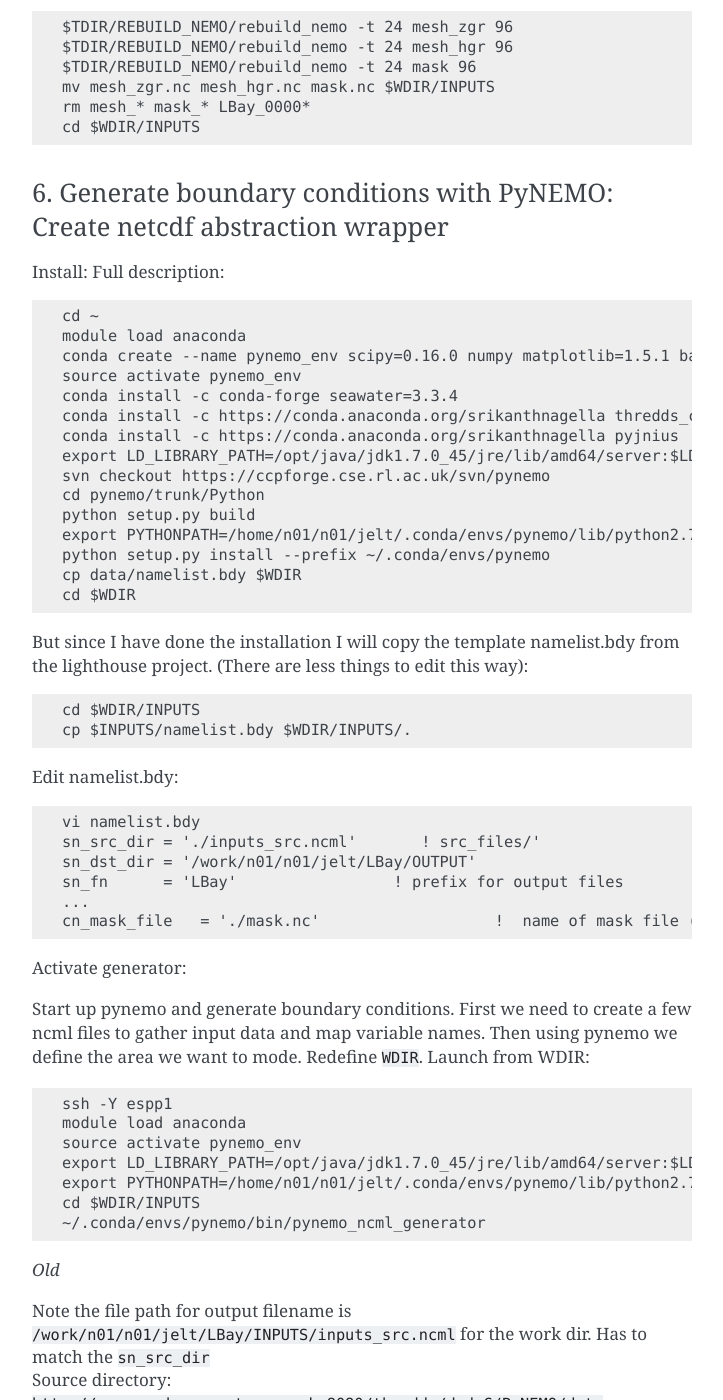
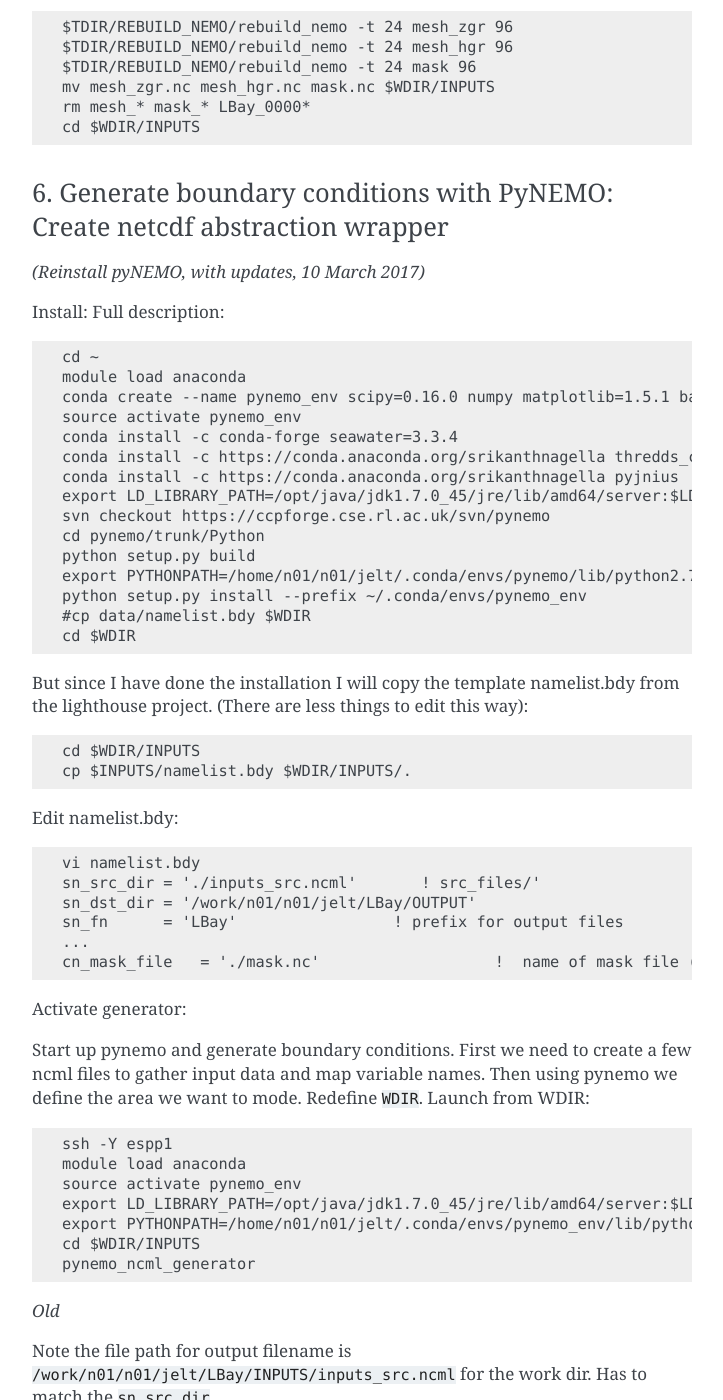
Before and after one commit to NOC-MSM/SEAsia, a Sphinx documentation site: the page built from docs/source/LBay.rst, in a window 1280 px wide and 1400 px high, scrolled down 11360 px. Shown: the whole window, without its empty margins (388-1111 px from the left). Built offline with Sphinx 7.4.7, drawn with Linux system fonts in a browser that asks for light colours; some of the changed text lies outside the part shown.

Commit message:
new pynemo_generator
stuck in pynemo call

```diff
--- a/docs/source/LBay.rst
+++ b/docs/source/LBay.rst
@@ -548,6 +548,8 @@ If that works, we then need to rebuild the mesh and mask files in to single file
 6. Generate boundary conditions with PyNEMO: Create netcdf abstraction wrapper
 ++++++++++++++++++++++++++++++++++++++++++++++++++++++++++++++++++++++++++++++
 
+*(Reinstall pyNEMO, with updates, 10 March 2017)*
+
 Install: Full description::
 
   cd ~
@@ -562,8 +564,8 @@ Install: Full description::
   cd pynemo/trunk/Python
   python setup.py build
   export PYTHONPATH=/home/n01/n01/jelt/.conda/envs/pynemo/lib/python2.7/site-packages/:$PYTHONPATH
-  python setup.py install --prefix ~/.conda/envs/pynemo
-  cp data/namelist.bdy $WDIR
+  python setup.py install --prefix ~/.conda/envs/pynemo_env
+  #cp data/namelist.bdy $WDIR
   cd $WDIR
 
 But since I have done the installation I will copy the template namelist.bdy
@@ -594,9 +596,9 @@ Redefine ``WDIR``. Launch from WDIR::
   module load anaconda
   source activate pynemo_env
   export LD_LIBRARY_PATH=/opt/java/jdk1.7.0_45/jre/lib/amd64/server:$LD_LIBRARY_PATH
-  export PYTHONPATH=/home/n01/n01/jelt/.conda/envs/pynemo/lib/python2.7/site-packages/:$PYTHONPATH
+  export PYTHONPATH=/home/n01/n01/jelt/.conda/envs/pynemo_env/lib/python2.7/site-packages/:$PYTHONPATH
   cd $WDIR/INPUTS
-  ~/.conda/envs/pynemo/bin/pynemo_ncml_generator
+  pynemo_ncml_generator
 
 *Old*
 
@@ -629,22 +631,27 @@ file set::
     <ns0:aggregation type="union">
       <ns0:netcdf>
         <ns0:aggregation dimName="time_counter" name="temperature" type="joinExisting">
-          <ns0:scan location="file://fs4/n01/n01/kariho40/NEMO/NEMOGCM_jdha/dev_r4621_NOC4_BDY_VERT_INTERP/NEMOGCM/CONFIG/AMM60smago/EXP_notradiff/OUTPUT" regExp="AMM60_1d_20120221_20120420_grid_T\.nc$" />
+          <ns0:scan location="file://work/n01/n01/kariho40/NEMO/NEMOGCM_jdha/dev_r4621_NOC4_BDY_VERT_INTERP/NEMOGCM/CONFIG/AMM60smago/EXP_notradiff/OUTPUT" regExp="AMM60_1d_20120221_20120420_grid_T\.nc$" />
+        </ns0:aggregation>
+      </ns0:netcdf>
+      <ns0:netcdf>
+        <ns0:aggregation dimName="time_counter" name="salinity" type="joinExisting">
+          <ns0:scan location="file://work/n01/n01/kariho40/NEMO/NEMOGCM_jdha/dev_r4621_NOC4_BDY_VERT_INTERP/NEMOGCM/CONFIG/AMM60smago/EXP_notradiff/OUTPUT" regExp="AMM60_1d_20120221_20120420_grid_T\.nc$" />
         </ns0:aggregation>
       </ns0:netcdf>
       <ns0:netcdf>
         <ns0:aggregation dimName="time_counter" name="zonal_velocity" type="joinExisting">
-          <ns0:scan location="file://fs4/n01/n01/kariho40/NEMO/NEMOGCM_jdha/dev_r4621_NOC4_BDY_VERT_INTERP/NEMOGCM/CONFIG/AMM60smago/EXP_notradiff/OUTPUT" regExp="AMM60_1d_20120221_20120420_grid_U\.nc$" />
+          <ns0:scan location="file://work/n01/n01/kariho40/NEMO/NEMOGCM_jdha/dev_r4621_NOC4_BDY_VERT_INTERP/NEMOGCM/CONFIG/AMM60smago/EXP_notradiff/OUTPUT" regExp="AMM60_1d_20120221_20120420_grid_U\.nc$" />
         </ns0:aggregation>
       </ns0:netcdf>
       <ns0:netcdf>
         <ns0:aggregation dimName="time_counter" name="meridian_velocity" type="joinExisting">
-          <ns0:scan location="file://fs4/n01/n01/kariho40/NEMO/NEMOGCM_jdha/dev_r4621_NOC4_BDY_VERT_INTERP/NEMOGCM/CONFIG/AMM60smago/EXP_notradiff/OUTPUT" regExp="AMM60_1d_20120221_20120420_grid_V\.nc$" />
+          <ns0:scan location="file://work/n01/n01/kariho40/NEMO/NEMOGCM_jdha/dev_r4621_NOC4_BDY_VERT_INTERP/NEMOGCM/CONFIG/AMM60smago/EXP_notradiff/OUTPUT" regExp="AMM60_1d_20120221_20120420_grid_V\.nc$" />
         </ns0:aggregation>
       </ns0:netcdf>
       <ns0:netcdf>
         <ns0:aggregation dimName="time_counter" name="sea_surface_height" type="joinExisting">
-          <ns0:scan location="file://fs4/n01/n01/kariho40/NEMO/NEMOGCM_jdha/dev_r4621_NOC4_BDY_VERT_INTERP/NEMOGCM/CONFIG/AMM60smago/EXP_notradiff/OUTPUT" regExp="AMM60_1d_20120221_20120420_grid_T\.nc$" />
+          <ns0:scan location="file://work/n01/n01/kariho40/NEMO/NEMOGCM_jdha/dev_r4621_NOC4_BDY_VERT_INTERP/NEMOGCM/CONFIG/AMM60smago/EXP_notradiff/OUTPUT" regExp="AMM60_1d_20120221_20120420_grid_T\.nc$" />
         </ns0:aggregation>
       </ns0:netcdf>
     </ns0:aggregation>
@@ -770,11 +777,10 @@ but it might have given me trouble.
   module load anaconda
   source activate pynemo_env
 
-  export PYTHONPATH=~/.conda/envs/pynemo/lib/python2.7/site-packages/:$PYTHONPATH
   export LD_LIBRARY_PATH=/opt/java/jdk1.7.0_45/jre/lib/amd64/server:$LD_LIBRARY_PATH
   export PYTHONPATH=~/.conda/envs/pynemo_env/lib/python2.7/site-packages:$PYTHONPATH
   cd $WDIR/INPUTS
-  ~/.conda/envs/pynemo/bin/pynemo -g -s namelist.bdy
+  pynemo -g -s namelist.bdy
 
 Once the area of interest is selected and the close button is clicked, open
 boundary data should be generated in $WDIR/OUTPUT
```
